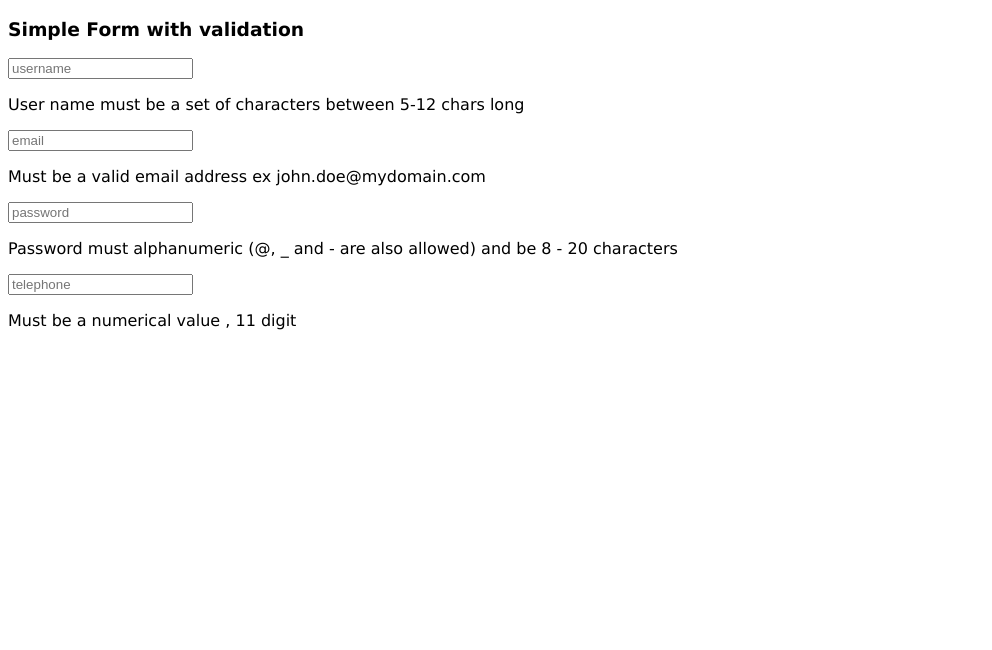
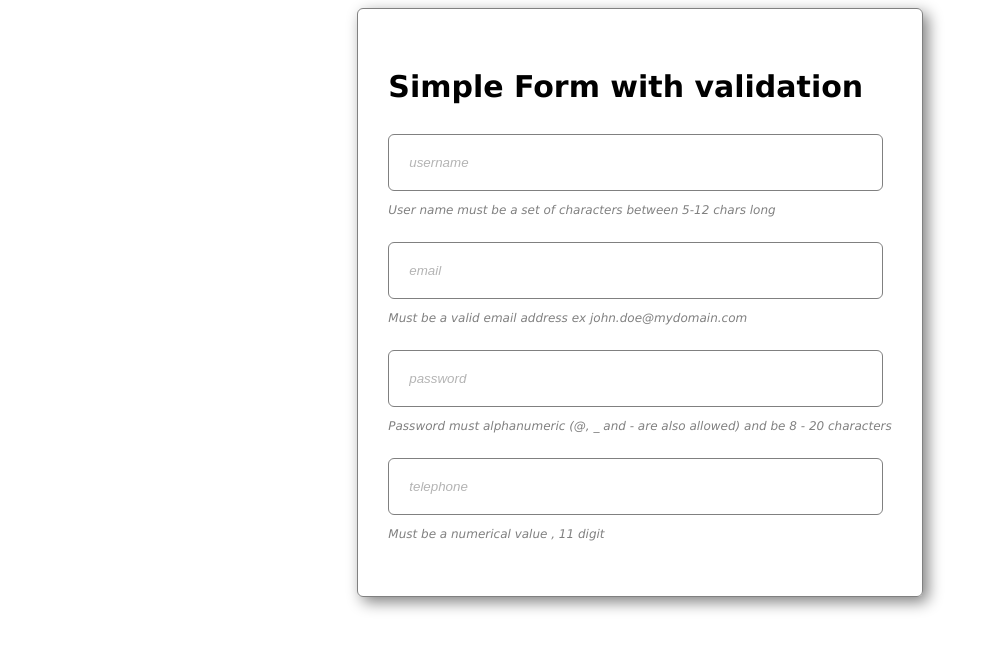
Before and after one commit to hadeermoustafa/JS-beginner-exercises, a plain HTML site: page Simple-form-with-validation/index.html in a window 1280 px wide. Shown: the whole page, without its empty margins (0-992 px from the left). Drawn offline with Linux system fonts and the light colour scheme.

Commit message:
Doing the styling part

```diff
--- a/Simple-form-with-validation/style.css
+++ b/Simple-form-with-validation/style.css
@@ -1,3 +1,46 @@
 body{
     font-family: Verdana, Geneva, Tahoma, sans-serif;
 }
+p{
+    font-size: 12px;
+    color: gray;
+    font-style: italic;
+    font-weight: 300;
+    margin-bottom: 25px;
+}
+
+h3{
+    font-size: 30px;
+    font-weight: 700;
+}
+
+.container{
+    display: flex;
+    justify-content: center;
+}
+
+#form{
+    border: 1px solid gray;
+    padding: 30px;
+    border-radius: 6px;
+    box-shadow: 5px 5px 15px grey;
+}
+
+input{
+    width: 90%;
+    padding: 20px;
+    border-radius: 6px;
+    border: 1px solid grey;
+}
+
+input:focus{
+    outline-color: #fff;
+    box-shadow: 1px 1px 5px 1px #219af3;
+    border-radius: 6px;
+}
+
+::placeholder{
+    font-weight: 200;
+    color: rgb(180, 180, 180);
+    font-style: italic;
+}
```
